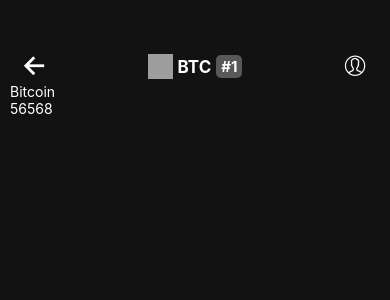
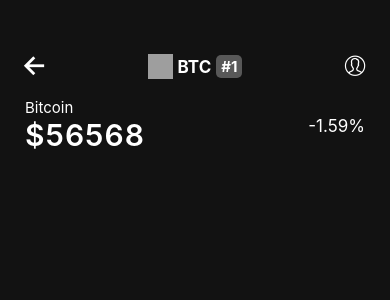
Before and after one commit to wiekusviljoen/CryptoTracker, a React Native app: screen / in a window 390 px wide. Shown: the top 300 px of the page. Built offline with nearby package versions, Linux system fonts and the light colour scheme; grey boxes are pictures that could not be loaded.

Commit message:
commit on master

```diff
--- a/src/screens/CoinDetailedScreen/index.jsx
+++ b/src/screens/CoinDetailedScreen/index.jsx
@@ -2,13 +2,18 @@
 import { View, Text } from "react-native";
 import Coin from "../../../assets/data/crypto.json";
 import CoinDetailedHeader from "./components/CoinDetailedHeader";
+import styles from "./styles";
 
 const CoinDetailedScreen = () => {
   const {
     image: { small },
     name,
     symbol,
-    market_data: { market_cap_rank, current_price },
+    market_data: {
+      market_cap_rank,
+      current_price,
+      price_change_percentage_24h,
+    },
   } = Coin;
 
   return (
@@ -18,9 +23,14 @@
         symbol={symbol}
         marketCapRank={market_cap_rank}
       />
-      <View>
-        <Text style={{ color: "white" }}>{name}</Text>
-        <Text style={{ color: "white" }}>{current_price.usd}</Text>
+      <View style={styles.priceContainer}>
+        <View>
+          <Text style={styles.name}>{name}</Text>
+          <Text style={styles.currentPrice}>${current_price.usd}</Text>
+        </View>
+        <Text style={{ color: "white", fontSize: 17 }}>
+          {price_change_percentage_24h.toFixed(2)}%
+        </Text>
       </View>
     </View>
   );
--- /dev/null
+++ b/src/screens/CoinDetailedScreen/styles.js
@@ -0,0 +1,23 @@
+import React from "react";
+import { StyleSheet } from "react-native";
+
+const styles = StyleSheet.create({
+  currentPrice: {
+    color: "white",
+    fontSize: 30,
+    fontWeight: "600",
+    letterSpacing: 1,
+  },
+  name: {
+    color: "white",
+    fontSize: 15,
+  },
+  priceContainer: {
+    padding: 15,
+    flexDirection: "row",
+    justifyContent: "space-between",
+    alignItems: "center",
+  },
+});
+
+export default styles;
```
